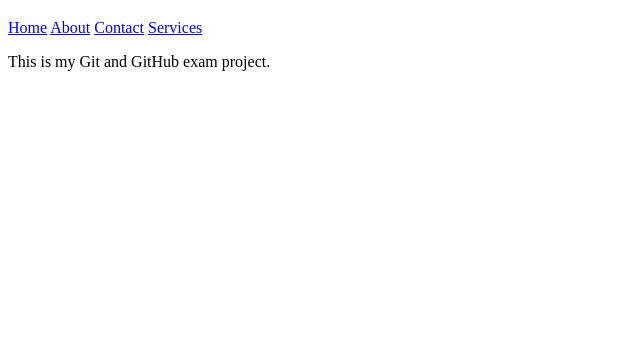
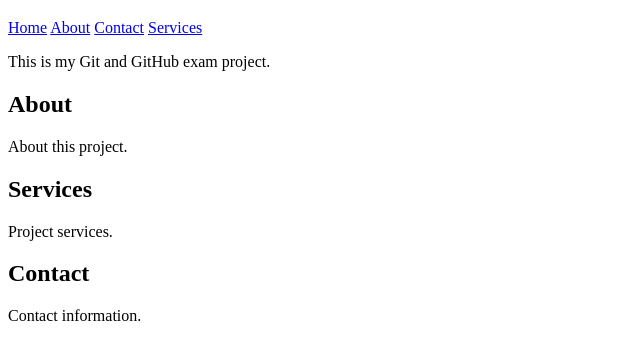
Before and after one commit to lizikakhadze/exam-project-, a plain HTML site: page index.html in a window 1280 px wide. Shown: the part 61-420 px from the top of the page, without its empty margins (0-640 px from the left). Drawn offline with Linux system fonts and the light colour scheme.

Commit message:
Update project files

```diff
--- a/index.html
+++ b/index.html
@@ -7,11 +7,8 @@
     <title>Exam Project</title>
 </head>
 <body>
-
-<body>
     <header>
         <h1>Welcome to Exam Project</h1>
-
 
         <nav>
             <a href="#home">Home</a>
@@ -19,11 +16,27 @@
             <a href="#contact">Contact</a>
             <a href="#services">Services</a>
         </nav>
-
     </header>
 
+    <main>
+        <section id="home">
             <p>This is my Git and GitHub exam project.</p>
-</body>
+        </section>
 
+        <section id="about">
+            <h2>About</h2>
+            <p>About this project.</p>
+        </section>
+
+        <section id="services">
+            <h2>Services</h2>
+            <p>Project services.</p>
+        </section>
+
+        <section id="contact">
+            <h2>Contact</h2>
+            <p>Contact information.</p>
+        </section>
+    </main>
 </body>
 </html>
```
Lines whose indentation alone changed are shown as unchanged.
